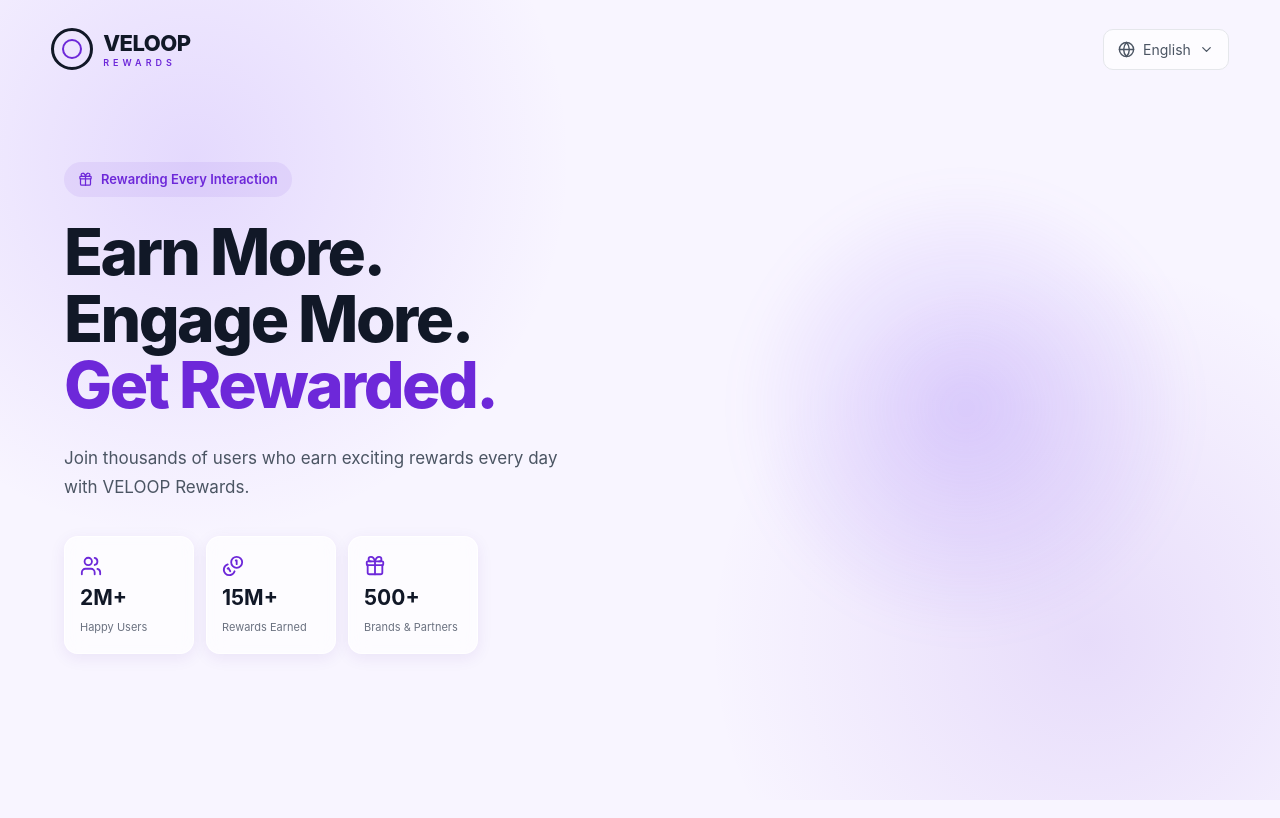
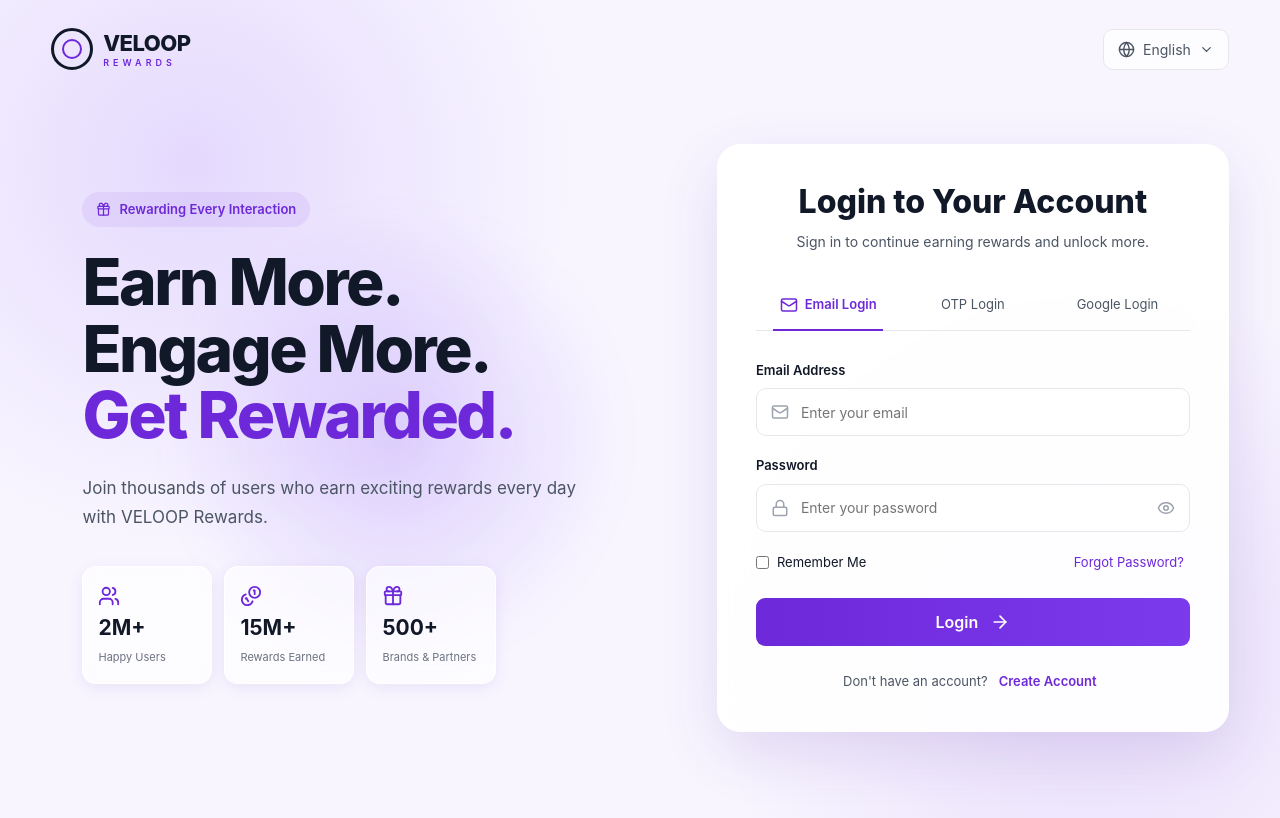
Before and after one commit to SANAPARVEEN-cmd/VELOOP-Authentication-, a React (Vite) app: page / in a window 1280 px wide. Built offline with nearby package versions, Linux system fonts and the light colour scheme.

Commit message:
make the design of login page on the right side of authentication layout

```diff
--- a/src/App.jsx
+++ b/src/App.jsx
@@ -1,15 +1,25 @@
 import AuthLayout from './components/auth/AuthLayout';
 import AuthHeader from './components/auth/AuthHeader';
 import AuthHero from './components/auth/AuthHero';
+import AuthCard from './components/auth/AuthCard';
+import Login from './pages/Login';
 
 function App() {
   return (
     <AuthLayout>
+
       <AuthHeader />
 
-      <main>
+      <main className="auth-container">
+
         <AuthHero />
+
+        <AuthCard>
+          <Login />
+        </AuthCard>
+
       </main>
+
     </AuthLayout>
   );
 }
--- /dev/null
+++ b/src/components/auth/AuthCard.jsx
@@ -0,0 +1,9 @@
+function AuthCard({ children }) {
+  return (
+    <section className="auth-card">
+      {children}
+    </section>
+  );
+}
+
+export default AuthCard;
--- /dev/null
+++ b/src/pages/Login.jsx
@@ -0,0 +1,104 @@
+import { Mail, Lock, Eye, EyeOff, ArrowRight } from 'lucide-react';
+import { useState } from 'react';
+
+function Login() {
+  const [showPassword, setShowPassword] = useState(false);
+
+  return (
+    <div className="login-page">
+
+      <h2>Login to Your Account</h2>
+
+      <p className="login-subtitle">
+        Sign in to continue earning rewards and unlock more.
+      </p>
+
+      <div className="auth-tabs">
+        <button className="active">
+          <Mail size={18} />
+          Email Login
+        </button>
+
+        <button>
+          OTP Login
+        </button>
+
+        <button>
+          Google Login
+        </button>
+      </div>
+
+      <form>
+
+        <div className="form-group">
+          <label>Email Address</label>
+
+          <div className="input-wrapper">
+            <Mail size={18} />
+
+            <input
+              type="email"
+              placeholder="Enter your email"
+            />
+          </div>
+        </div>
+
+        <div className="form-group">
+          <label>Password</label>
+
+          <div className="input-wrapper">
+
+            <Lock size={18} />
+
+            <input
+              type={showPassword ? 'text' : 'password'}
+              placeholder="Enter your password"
+            />
+
+            <button
+              type="button"
+              className="password-toggle"
+              onClick={() => setShowPassword(!showPassword)}
+            >
+              {showPassword ? (
+                <EyeOff size={18} />
+              ) : (
+                <Eye size={18} />
+              )}
+            </button>
+
+          </div>
+        </div>
+
+        <div className="login-options">
+
+          <label className="remember">
+            <input type="checkbox" />
+            <span>Remember Me</span>
+          </label>
+
+          <button type="button" className="forgot-link">
+            Forgot Password?
+          </button>
+
+        </div>
+
+        <button type="submit" className="login-button">
+          <span>Login</span>
+          <ArrowRight size={20} />
+        </button>
+
+      </form>
+
+      <p className="create-account">
+        Don't have an account?
+        <button type="button">
+          Create Account
+        </button>
+      </p>
+
+    </div>
+  );
+}
+
+export default Login;
--- a/src/styles/globals.css
+++ b/src/styles/globals.css
@@ -50,3 +50,323 @@
 ::selection {
   background: rgba(109, 40, 217, 0.18);
 }
+/* =========================================
+   AUTHENTICATION LAYOUT
+========================================= */
+
+.auth-container {
+  width: min(1450px, 92%);
+  margin: 0 auto;
+
+  display: grid;
+  grid-template-columns: minmax(0, 1.1fr) minmax(420px, 0.9fr);
+
+  align-items: center;
+
+  gap: 40px;
+
+  min-height: calc(100vh - 110px);
+
+  padding: 30px 0 70px;
+}
+
+.auth-card {
+  background: rgba(255, 255, 255, 0.92);
+
+  border: 1px solid rgba(255, 255, 255, 0.8);
+
+  border-radius: 24px;
+
+  padding: 38px;
+
+  box-shadow:
+    0 20px 60px rgba(76, 29, 149, 0.12);
+
+  backdrop-filter: blur(20px);
+}
+
+
+/* =========================================
+   LOGIN
+========================================= */
+
+.login-page h2 {
+  margin: 0;
+
+  font-size: 32px;
+  font-weight: 800;
+
+  text-align: center;
+}
+
+.login-subtitle {
+  margin: 10px 0 28px;
+
+  text-align: center;
+
+  color: var(--veloop-text-secondary);
+
+  font-size: 14px;
+}
+
+
+/* Tabs */
+
+.auth-tabs {
+  display: grid;
+  grid-template-columns: repeat(3, 1fr);
+
+  border-bottom: 1px solid var(--veloop-border);
+
+  margin-bottom: 30px;
+}
+
+.auth-tabs button {
+  border: 0;
+  background: transparent;
+
+  padding: 15px 8px;
+
+  color: var(--veloop-text-secondary);
+
+  font-size: 13px;
+
+  display: flex;
+  align-items: center;
+  justify-content: center;
+
+  gap: 7px;
+
+  position: relative;
+}
+
+.auth-tabs button.active {
+  color: var(--veloop-primary);
+  font-weight: 600;
+}
+
+.auth-tabs button.active::after {
+  content: '';
+
+  position: absolute;
+
+  bottom: -1px;
+  left: 12%;
+  right: 12%;
+
+  height: 2px;
+
+  background: var(--veloop-primary);
+}
+
+
+/* Form */
+
+.form-group {
+  margin-bottom: 20px;
+}
+
+.form-group label {
+  display: block;
+
+  margin-bottom: 8px;
+
+  font-size: 13px;
+  font-weight: 600;
+}
+
+.input-wrapper {
+  height: 48px;
+
+  display: flex;
+  align-items: center;
+
+  gap: 10px;
+
+  padding: 0 14px;
+
+  border: 1px solid var(--veloop-border);
+
+  border-radius: 10px;
+
+  background: white;
+
+  transition: var(--veloop-transition);
+}
+
+.input-wrapper svg {
+  color: #9ca3af;
+  flex-shrink: 0;
+}
+
+.input-wrapper:focus-within {
+  border-color: var(--veloop-primary);
+
+  box-shadow:
+    0 0 0 3px rgba(109, 40, 217, 0.1);
+}
+
+.input-wrapper input {
+  width: 100%;
+
+  border: 0;
+  outline: 0;
+
+  background: transparent;
+
+  font-size: 14px;
+}
+
+.password-toggle {
+  border: 0;
+
+  background: transparent;
+
+  color: #9ca3af;
+
+  padding: 0;
+
+  display: flex;
+}
+
+
+/* Login options */
+
+.login-options {
+  display: flex;
+  align-items: center;
+  justify-content: space-between;
+
+  margin: 8px 0 25px;
+
+  font-size: 13px;
+}
+
+.remember {
+  display: flex;
+  align-items: center;
+  gap: 8px;
+
+  cursor: pointer;
+}
+
+.remember input {
+  accent-color: var(--veloop-primary);
+}
+
+.forgot-link {
+  border: 0;
+  background: transparent;
+
+  color: var(--veloop-primary);
+
+  font-size: 13px;
+}
+
+
+/* Login button */
+
+.login-button {
+  width: 100%;
+  height: 48px;
+
+  border: 0;
+
+  border-radius: 9px;
+
+  background:
+    linear-gradient(
+      90deg,
+      #6d28d9,
+      #7c3aed
+    );
+
+  color: white;
+
+  font-weight: 600;
+
+  display: flex;
+  align-items: center;
+  justify-content: center;
+
+  gap: 12px;
+
+  transition: var(--veloop-transition);
+}
+
+.login-button:hover {
+  transform: translateY(-1px);
+
+  box-shadow:
+    0 8px 25px rgba(109, 40, 217, 0.3);
+}
+
+
+/* Create account */
+
+.create-account {
+  margin: 25px 0 0;
+
+  text-align: center;
+
+  color: var(--veloop-text-secondary);
+
+  font-size: 13px;
+}
+
+.create-account button {
+  border: 0;
+
+  background: transparent;
+
+  color: var(--veloop-primary);
+
+  font-weight: 600;
+
+  margin-left: 5px;
+}
+
+
+/* =========================================
+   RESPONSIVE
+========================================= */
+
+@media (max-width: 991px) {
+
+  .auth-container {
+    grid-template-columns: 1fr;
+
+    width: min(700px, 92%);
+
+    gap: 10px;
+  }
+
+  .hero {
+    min-height: auto;
+  }
+
+}
+
+@media (max-width: 575px) {
+
+  .auth-container {
+    width: 100%;
+
+    padding: 10px 16px 40px;
+  }
+
+  .auth-card {
+    padding: 24px 18px;
+
+    border-radius: 20px;
+  }
+
+  .login-page h2 {
+    font-size: 25px;
+  }
+
+  .auth-tabs button {
+    font-size: 11px;
+  }
+
+}
```
